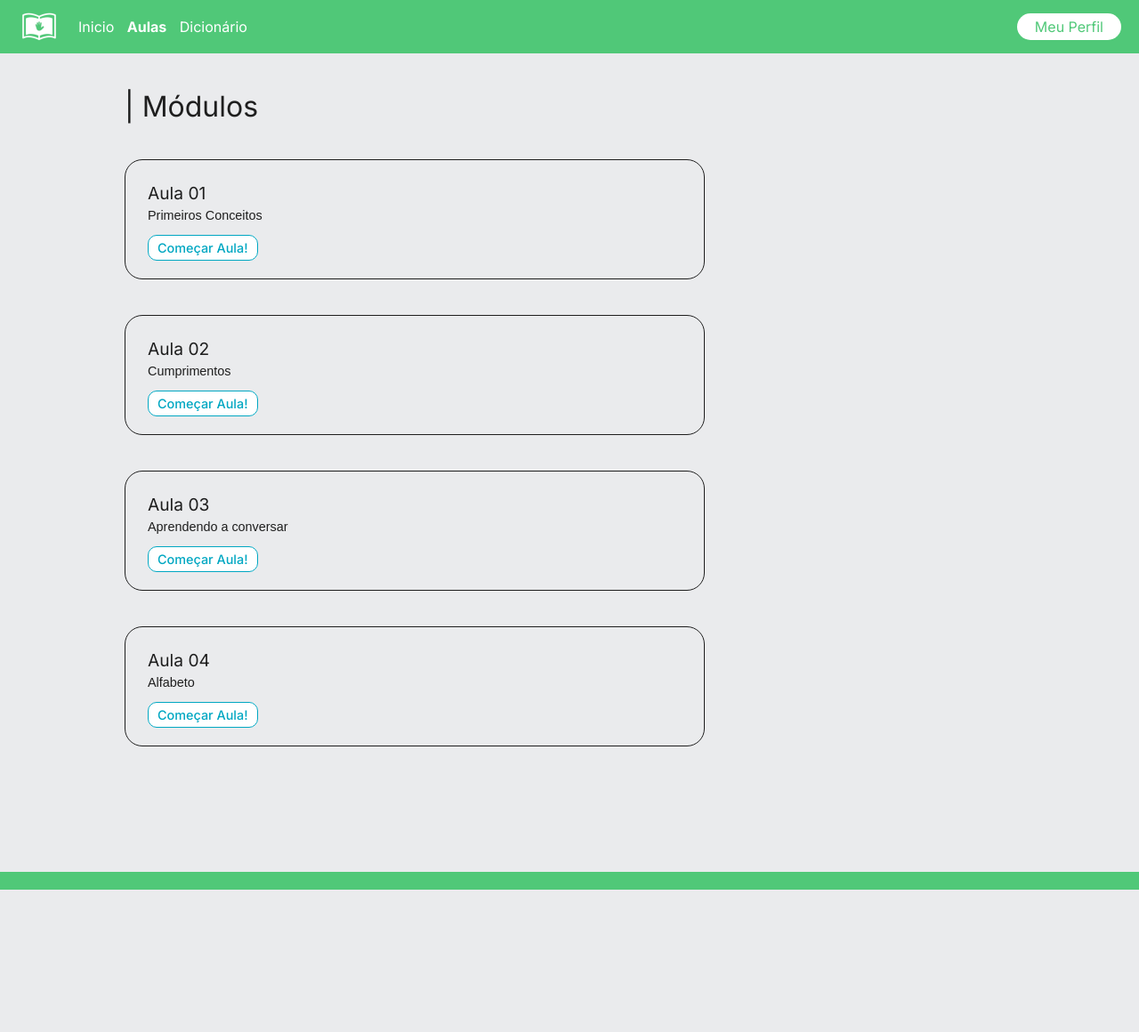
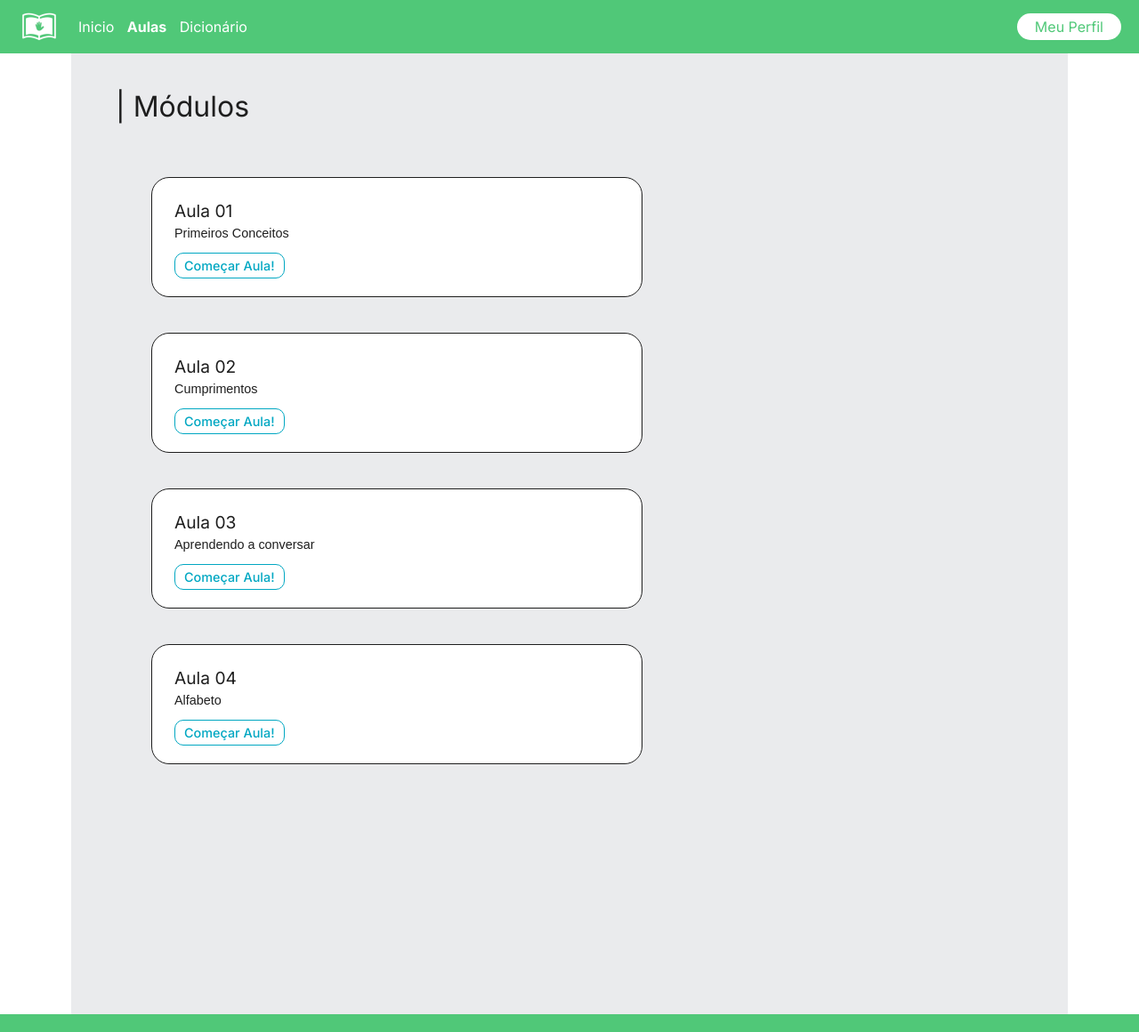
Before and after one commit to LibrasAPP/TCC, a PHP site: page /pag/modulos.html in a window 1280 px wide. Shown: the whole page at 89% size. Before the commit the page ends 1000 px from the top, so only its background shows below. Run offline with PHP 8.4, Linux system fonts and the light colour scheme.

Commit message:
mudandos paginas
mudei a pagina dicionario, modulo e aula 1

```diff
--- a/assets/pag/aulas/aula1.html
+++ b/assets/pag/aulas/aula1.html
@@ -35,7 +35,7 @@
         <h2>Introdução e alfabeto</h2>
         <p>Nesta aula você aprenderá a origem das Libras e os conceitos básicos do alfabeto da linguagem brasileira de sinais.</p>
         <div id="video">
-            <iframe width="560" height="315" src="https://www.youtube.com/embed/0HDYnKw8I8I" title="YouTube video player" frameborder="0" allow="accelerometer; autoplay; clipboard-write; encrypted-media; gyroscope; picture-in-picture" allowfullscreen></iframe>
+            <iframe width="560" height="315" src="https://www.youtube.com/embed/vP-YZi7Wf9U" title="YouTube video player" frameborder="0" allow="accelerometer; autoplay; clipboard-write; encrypted-media; gyroscope; picture-in-picture" allowfullscreen></iframe>
         </div>
         <p>Após essa aula conhecemos a origem das Libras a partir da linguagem de sinais francesa, e também o uso correto do alfabeto, que é utilizado para soletrar palavaras que geralmente não possuem expressões definidas.</p>
         <button onclick="teste()">Concluir Aula!</button>
--- a/assets/pag/modulos.html
+++ b/assets/pag/modulos.html
@@ -25,7 +25,10 @@
         </div>
     </header>
     <main>
+        <div id="titulo">
             <h1>Módulos</h1>
+        </div>
+        <div id="conteudo">
             <div class="aulas">
                 <h2>Aula 01</h2>
                 <p>Primeiros Conceitos</p>
@@ -46,6 +49,7 @@
                 <p>Alfabeto</p>
                 <div><a href="aulas/aula4.html">Começar Aula!</a></div>
             </div>
+        </div>
     </main>
     <footer></footer>
 </body>
--- a/assets/style/modulo.css
+++ b/assets/style/modulo.css
@@ -1,13 +1,17 @@
-body {
+@charset "utf-8";
+
+main {
     background-color: var(--cor2);
+    height: 1000px;
+    max-width: 1100px;
+    min-width: 320px;
+    margin: auto;
+    padding: 0px 10px 80px 10px;
 }
 
-main {
-    height: 800px;
-    max-width: 1000px;
-    min-width: 320px;
-    margin: auto;
-    padding: 40px 80px 80px 80px;
+#titulo {
+    margin-bottom: 40px;
+    padding: 0px 40px;
 }
 
 h1 {
@@ -15,19 +19,24 @@ h1 {
     font-family: var(--fonte_titulo);
     font-weight: 400;
     font-size: 2em;
+    padding-top: 40px;
 }
 
 h1::before {
     content: "| ";
 }
 
+#conteudo {
+    margin: 60px 40px;
+}
+
 div.aulas {
-    background-color: var(--cor2);
+    background-color: white;
     border: 1px solid var(--cor8);
     border-radius: 20px;
-    max-width: 600px;
+    max-width: 500px;
     min-width: none;
-    margin-top: 40px;
+    margin: 40px 40px;
     padding: 25px;
 }
 
```
Also changed, not shown: assets/style/dicionario.css (+6 -9 lines). Lines whose indentation alone changed are shown as unchanged.
